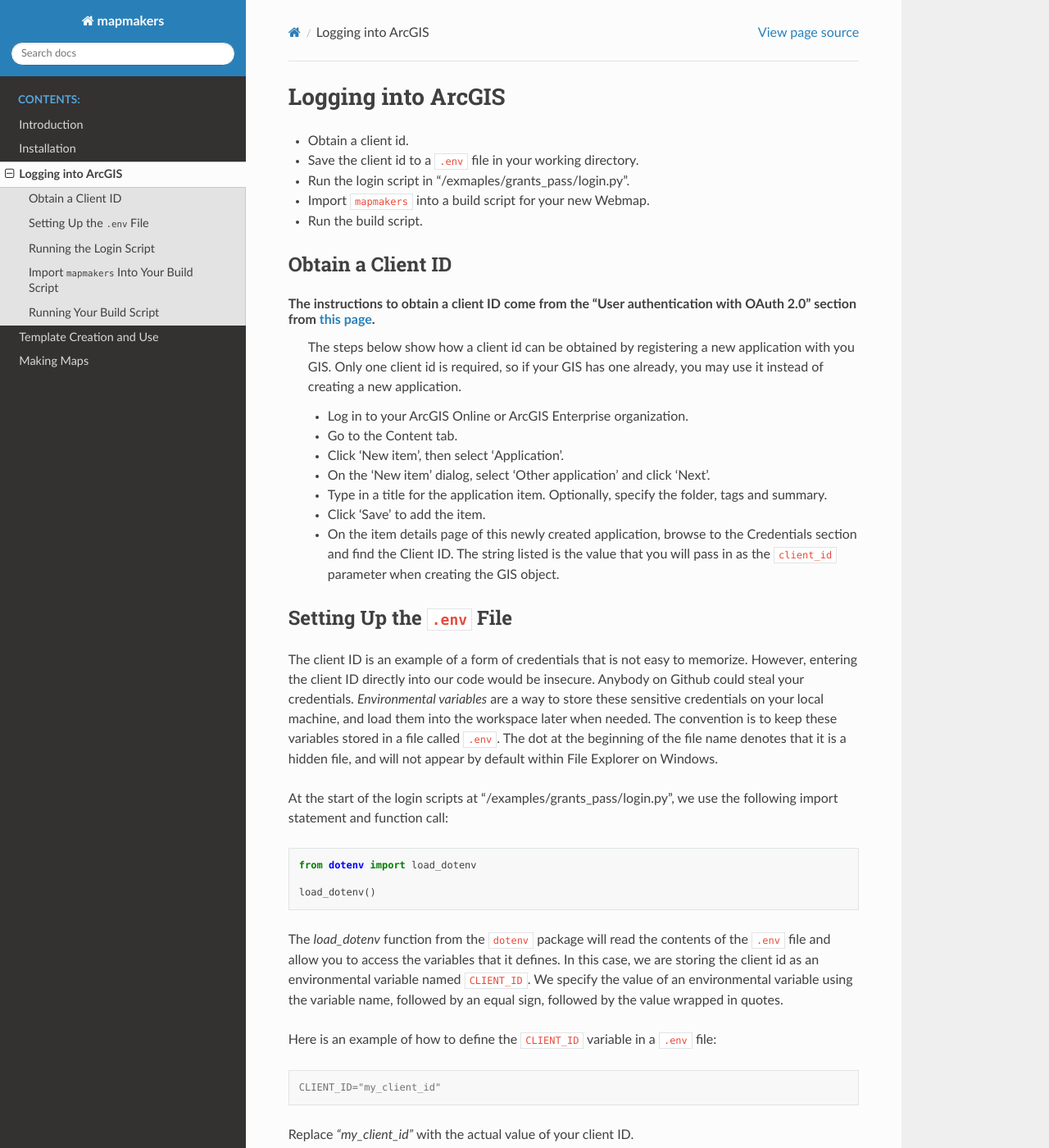
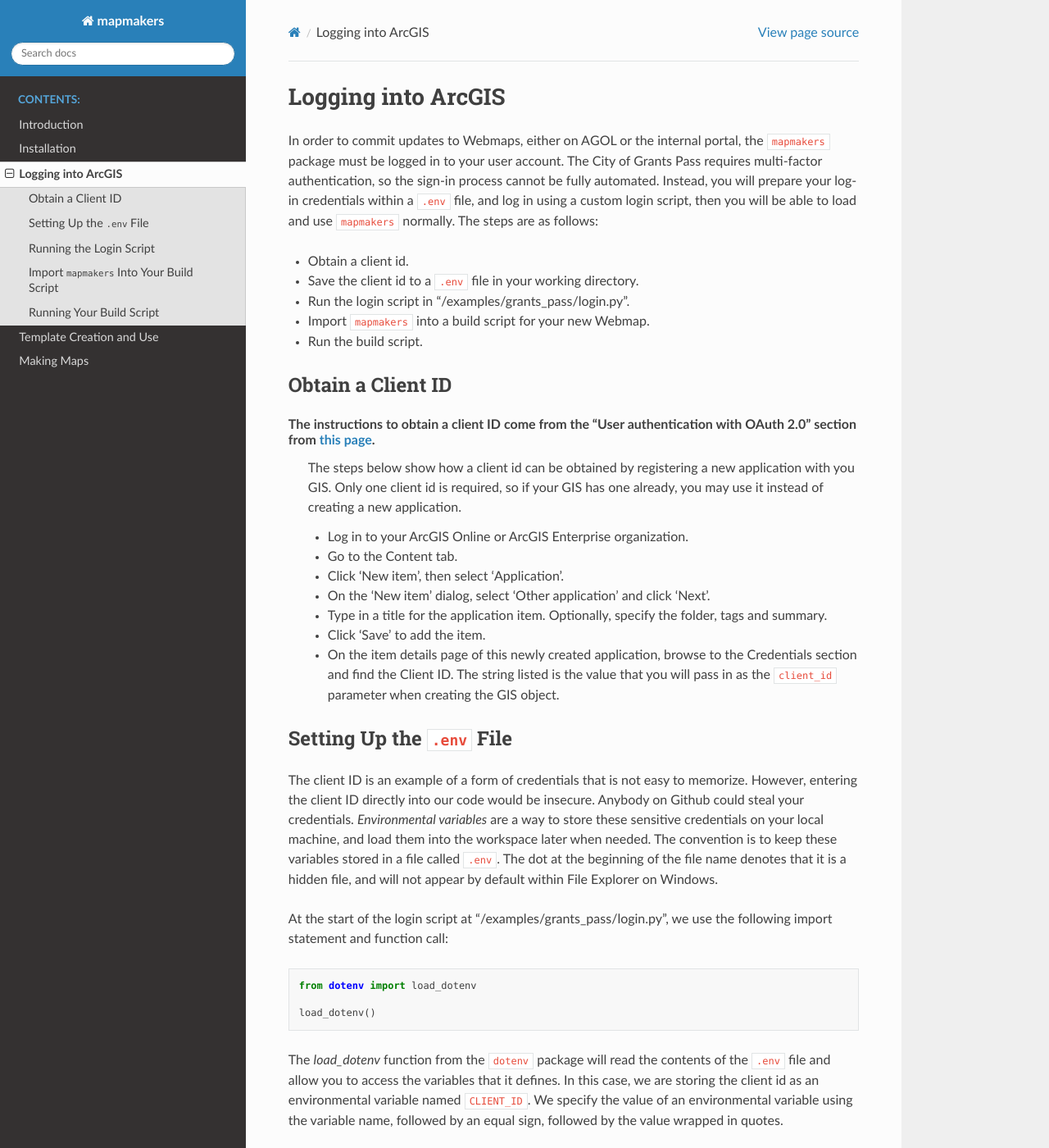
Before and after one commit to grantspassoregon/mapmakers, a Sphinx documentation site: the page built from docs/login.rst, in a window 1280 px wide and 1400 px high. Shown: the whole window at 82% size. Built offline with Sphinx 7.4.7 and the Read the Docs theme 3.1.0, drawn with Linux system fonts in a browser that asks for light colours; some of the changed text lies outside the part shown.

Commit message:
doc: Typo corrections for login instructions.

```diff
--- a/docs/login.rst
+++ b/docs/login.rst
@@ -1,10 +1,14 @@
 Logging into ArcGIS
 ===================
 
+In order to commit updates to Webmaps, either on AGOL or the internal portal, the ``mapmakers`` package must be logged in to your user account.
+The City of Grants Pass requires multi-factor authentication, so the sign-in process cannot be fully automated.
+Instead, you will prepare your log-in credentials within a ``.env`` file, and log in using a custom login script, then you will be able to load and use ``mapmakers`` normally.
+The steps are as follows:
 
 * Obtain a client id.
 * Save the client id to a ``.env`` file in your working directory.
-* Run the login script in "/exmaples/grants_pass/login.py".
+* Run the login script in "/examples/grants_pass/login.py".
 * Import ``mapmakers`` into a build script for your new Webmap.
 * Run the build script.
 
@@ -27,9 +31,13 @@
 Setting Up the ``.env`` File
 ----------------------------
 
-The client ID is an example of a form of credentials that is not easy to memorize. However, entering the client ID directly into our code would be insecure.  Anybody on Github could steal your credentials.  *Environmental variables* are a way to store these sensitive credentials on your local machine, and load them into the workspace later when needed.  The convention is to keep these variables stored in a file called ``.env``.  The dot at the beginning of the file name denotes that it is a hidden file, and will not appear by default within File Explorer on Windows.
+The client ID is an example of a form of credentials that is not easy to memorize.
+However, entering the client ID directly into our code would be insecure.  Anybody on Github could steal your credentials.
+*Environmental variables* are a way to store these sensitive credentials on your local machine, and load them into the workspace later when needed.
+The convention is to keep these variables stored in a file called ``.env``.
+The dot at the beginning of the file name denotes that it is a hidden file, and will not appear by default within File Explorer on Windows.
 
-At the start of the login scripts at "/examples/grants_pass/login.py", we use the following import statement and function call:
+At the start of the login script at "/examples/grants_pass/login.py", we use the following import statement and function call:
 
 .. code-block:: python
 
@@ -87,13 +95,20 @@
 
    Enter code obtained on signing in using SAML:
 
-A browser window will then open leading to a plain-Jane web page with the heading **OAuth2 Approval**.  The instructions will read "Please copy this code, switch to you application and paste it there:" and below will be a text field with a long string of text.  Copy this text, switch back to the terminal, and paste the authentication string there.  If you are using `Windows Terminal`_, pressing ``Ctrl`` + ``Shift`` + ``v`` will paste the text.
+A browser window will then open leading to a plain-Jane web page with the heading **OAuth2 Approval**.
+The instructions will read "Please copy this code, switch to your application and paste it there:" and below will be a text field with a long string of text.
+Copy this text, switch back to the terminal, and paste the authentication string there.
+If you are using `Windows Terminal`_, pressing ``Ctrl`` + ``Shift`` + ``v`` will paste the text.
 
 .. _`Windows Terminal`: https://learn.microsoft.com/en-us/windows/terminal/
 
 Note that at the time of writing, after pressing ``Enter`` you will receive an *InsecureRequestWarning* advising you to add certificate verification.  You can safely ignore this warning, as we are logging in using the recommended method from ESRI.  Addressing this warning is a concern for the maintainers of the *arcgis* Python API.
 
-Upon successful completion, this script will add the variable *gis* to your Python environment, which holds a reference to the authenticated GIS connection.  The ``mapmakers`` library assumes the existence of the *GIS_CONN* variable.  If the GIS connection is not named *GIS_CONN*, or if you forget to run the login script prior to using the library, you will receive an error message that *GIS_CONN* is unassigned.  Admittedly, this device is a bit a crude hack to get around the restrictions of multi-factor authentication, and it is not best practice to use a variable in a library that is not necessarily assigned.  I am open to ideas for a better way to do this.
+Upon successful completion, this script will add the variable *GIS_CONN* to your Python environment, which holds a reference to the authenticated GIS connection.
+The ``mapmakers`` library assumes the existence of the *GIS_CONN* variable.
+If the GIS connection is not named *GIS_CONN*, or if you forget to run the login script prior to using the library, you will receive an error message that *GIS_CONN* is unassigned.
+Admittedly, this device is a bit a crude hack to get around the restrictions of multi-factor authentication, and it is not best practice to use a variable in a library that is not necessarily assigned.
+I am open to ideas for a better way to do this.
 
 To execute the login script, navigate to the ``mapmakers`` package location on your machine and open a session of Python from the terminal:
 
```
